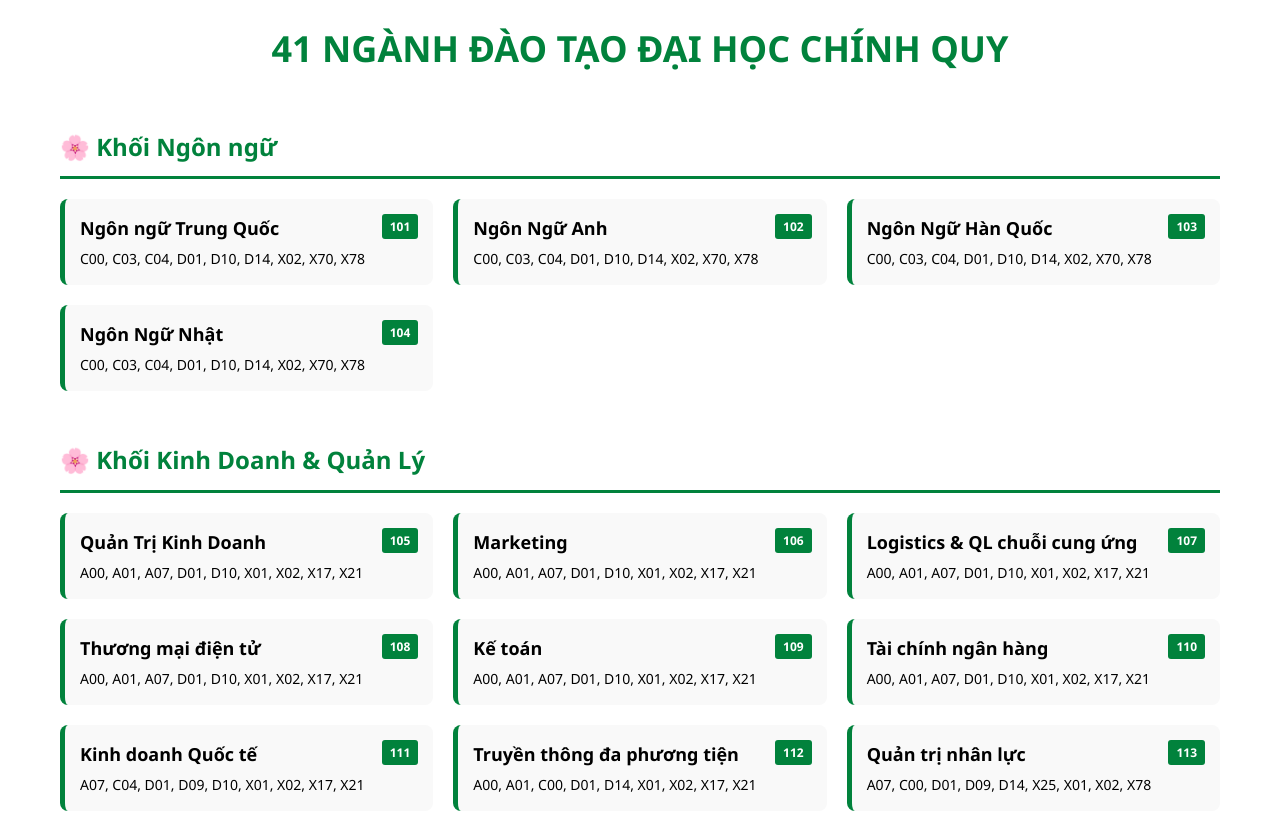
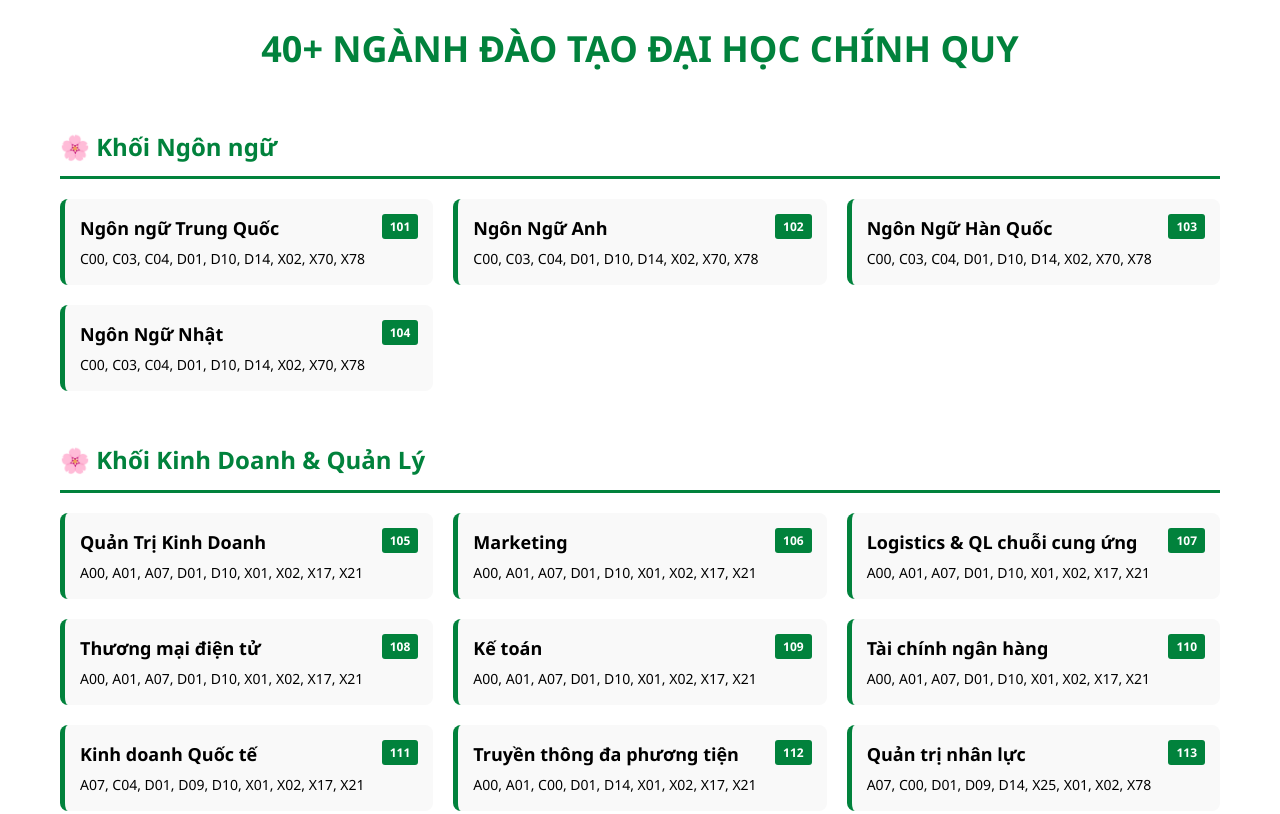
Before and after one commit to daihp143/chon-nganh-hoc, a plain HTML site: page index.html in a window 1280 px wide. Shown: the top 814 px of the page. Drawn offline with Linux system fonts and the light colour scheme.

Commit message:
update số ngành

```diff
--- a/index.html
+++ b/index.html
@@ -545,7 +545,7 @@
 
     <!-- Programs Section -->
     <section class="section" id="programs">
-        <h2 class="section-title">41 NGÀNH ĐÀO TẠO ĐẠI HỌC CHÍNH QUY</h2>
+        <h2 class="section-title">40+ NGÀNH ĐÀO TẠO ĐẠI HỌC CHÍNH QUY</h2>
 
         <!-- Khối Ngôn ngữ -->
         <div class="programs-category">
```
